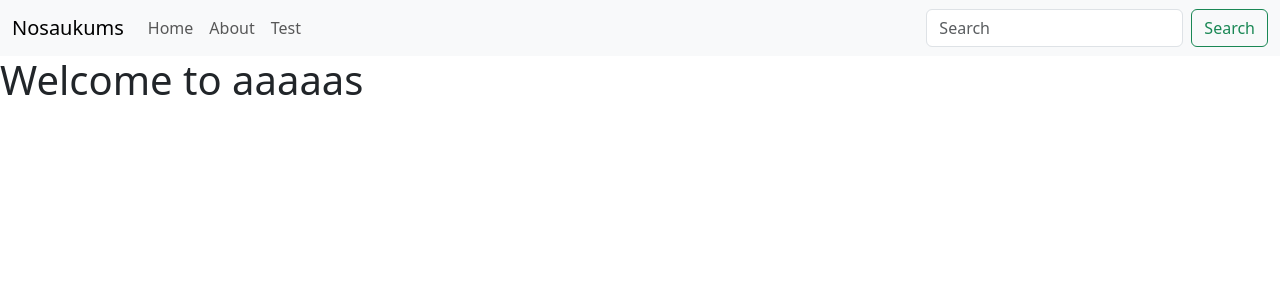
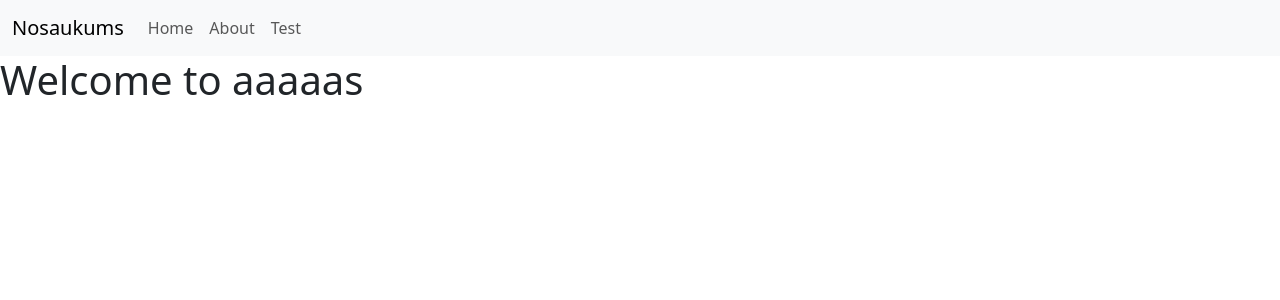
Before and after one commit to KristapsEsmits/Web-store-2.0, a Vue app in the folder Frontend/: page / in a window 1280 px wide. Shown: the top 300 px of the page. Built offline with nearby package versions, Linux system fonts and the light colour scheme.

Commit message:
fixed bootstrap

```diff
--- a/Frontend/src/App.vue
+++ b/Frontend/src/App.vue
@@ -1,5 +1,9 @@
 <script setup>
 import {RouterLink, RouterView} from 'vue-router'
+
+// import 'bootstrap/dist/js/bootstrap.bundle.min.js';
+
+
 </script>
 
 <template>
@@ -13,6 +17,7 @@
                   aria-label="Toggle navigation">
             <span class="navbar-toggler-icon"></span>
           </button>
+
           <div class="collapse navbar-collapse" id="navbarSupportedContent">
             <ul class="navbar-nav me-auto mb-2 mb-lg-0">
               <li class="nav-item">
@@ -25,15 +30,10 @@
                 <RouterLink to="/test" class="nav-link">Test</RouterLink>
               </li>
             </ul>
-            <form class="d-flex" role="search">
-              <input class="form-control me-2" type="search" placeholder="Search" aria-label="Search">
-              <button class="btn btn-outline-success" type="submit">Search</button>
-            </form>
           </div>
         </div>
       </nav>
     </div>
   </header>
-
   <RouterView/>
 </template>
--- a/Frontend/src/main.js
+++ b/Frontend/src/main.js
@@ -3,6 +3,7 @@
 import { createApp } from 'vue'
 import App from './App.vue'
 import router from './router'
+import 'bootstrap'
 
 const app = createApp(App)
 
```
